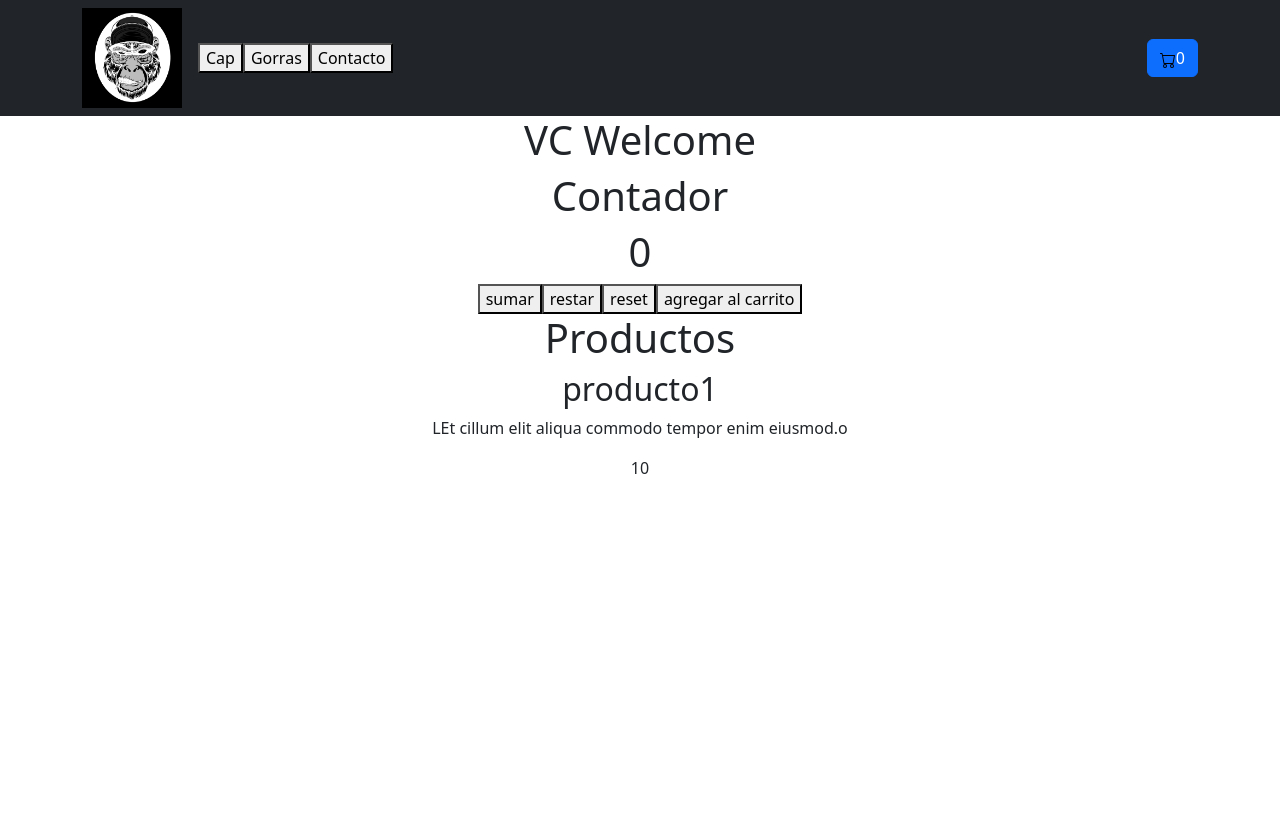
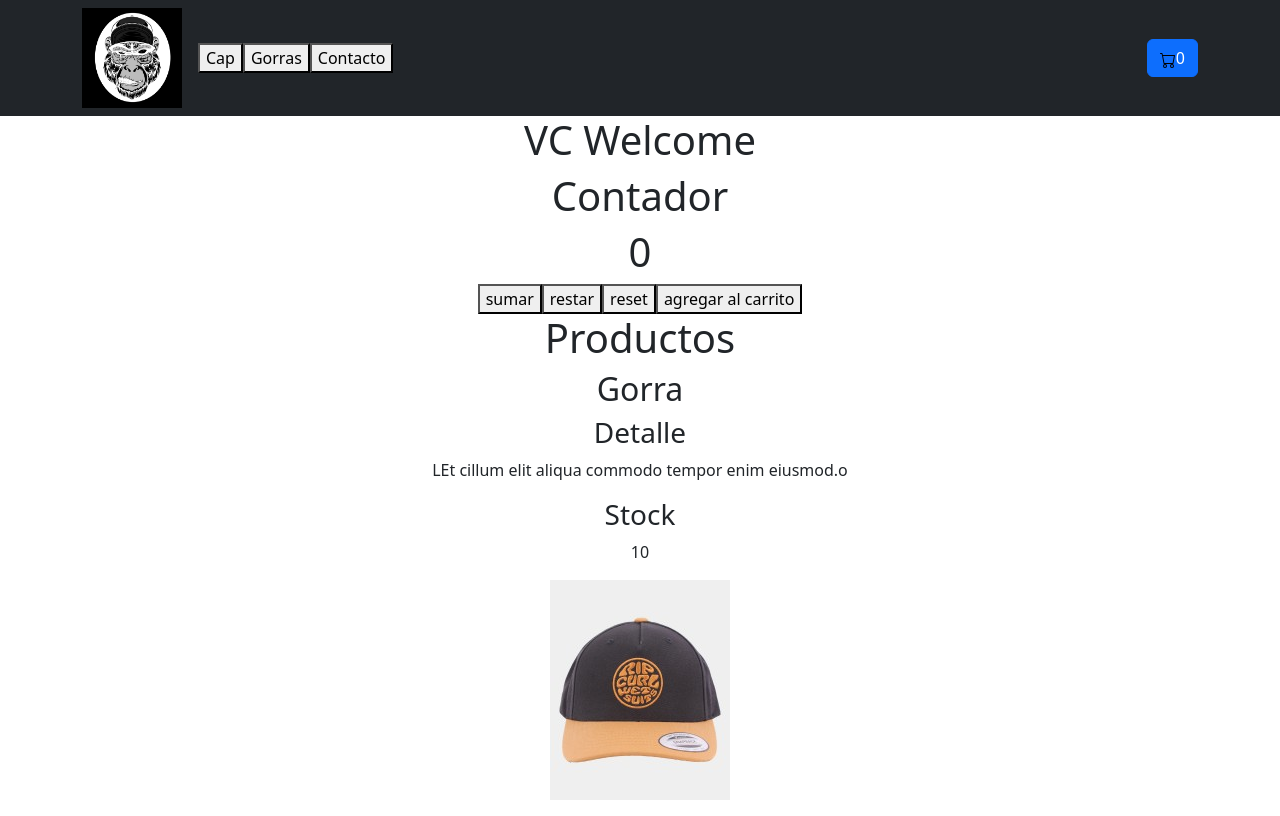
Before and after one commit to felipefafm/vc1, a React (Create React App) app: page / in a window 1280 px wide. Built offline with nearby package versions, Linux system fonts and the light colour scheme.

Commit message:
refactorizar
cree itemProductos-ProductosContainer-ProductosList(item-itemList-ItemListContainer)
nombre,descripcion,stock,imagen

```diff
--- a/src/App.js
+++ b/src/App.js
@@ -1,7 +1,6 @@
-// import logo from './logo.svg';
-import { useState, useEffect } from 'react';
+// import Navbar from './components/Navbar/Navbar';
+import ProductosContainer from './components/ProductosContainer/ProductosContainer';
 import './App.css';
-// import Navbar from './components/Navbar/Navbar';
 import CollapsNav from './components/Navbar/Navbar';
 import ItemListContainer from './components/ItemListContainer/ItemListContainer';
 import ItemCount from './components/ItemCount/ItemCount';
@@ -11,37 +10,7 @@ const handleOnAdd = (quantity) => {
   console.log('se agrego al carrito' + quantity)
 }
 
-const productos = [{
-  id: '1',
-  nombre: 'producto1',
-  descripcion: 'LEt cillum elit aliqua commodo tempor enim eiusmod.o',
-  stock: '10',
-  // imagen:  URL('https://www.cristobalcolon.com/fullaccess/item24232color45725.jpg')
-
-}]
-const getProductos = () => {
-  return new Promise((resolve) => {
-    setTimeout(() => {
-      resolve(productos)
-    }, 3000)
-  })
-}
-
 function App() {
-  const [productos, setProductos] = useState([])
-
-  useEffect(() => {
-    getProductos().then(response => {
-      setProductos(response)
-    }).catch(error => { console.log(error) })
-  }, [])
-
-  // const arrayTransformado = productos.map(productos => <h2>{productos.nombre}</h2>)
-
-  getProductos().then(response => {
-    console.log(response)
-  })
-
 
   return (
     <div className="App">
@@ -49,17 +18,7 @@ function App() {
       <ItemListContainer greeting='VC Welcome' />
       <div><h1>Contador</h1><ItemCount initial={0} stock={10} onAdd={handleOnAdd} /></div>
 
-      <div>
-        <h1>Productos</h1>
-      {productos.map(productos => (
-        <div key={productos.id}>
-          <h2 >{productos.nombre}</h2>
-          <p>{productos.descripcion}</p>
-          <p>{productos.stock}</p>
-
-        </div>
-      ))}
-      </div>
+      <ProductosContainer />
 
     </div>
 
--- /dev/null
+++ b/src/asynMock.js
@@ -0,0 +1,22 @@
+const productos = [{
+    id: '1',
+    nombre: 'Gorra ',
+    descripcion: 'LEt cillum elit aliqua commodo tempor enim eiusmod.o',
+    stock: '10',
+    imagen: <img src={'./images/gorra1.jpg'} alt='cart-widget' />
+
+
+}]
+export const getProductos = () => {
+    return new Promise((resolve) => {
+        setTimeout(() => {
+            resolve(productos)
+        }, 4000)
+    })
+}
+
+// getProductos().then(response => {
+//   console.log(response)
+// })
+
+export const getProductosById=()=>{}
--- /dev/null
+++ b/src/components/ItemProductos/ItemProductos.css
@@ -0,0 +1,3 @@
+.div{
+    margin: 20px;
+}
--- a/src/components/ItemProductos/ItemProductos.js
+++ b/src/components/ItemProductos/ItemProductos.js
@@ -1,3 +1,16 @@
-// const Mock=()=>{
+//diseño de la card margin
+import './ItemProductos.css'
+const ItemProductos = ({ productos }) => {
+    return (
+        <div >
+            <h2 >{productos.nombre}</h2>
+            <h3>Detalle</h3>
+            <p>{productos.descripcion}</p>
+            <h3>Stock</h3>
+            <p>{productos.stock}</p>
+            <p>{productos.imagen}</p>
 
-// }
+        </div>
+    )
+}
+export default ItemProductos
--- /dev/null
+++ b/src/components/ProductosContainer/ProductosContainer.js
@@ -0,0 +1,25 @@
+import { useState, useEffect } from "react"
+import ProductosList from "../ProductosList/ProductosList"
+import { getProductos } from "../../asynMock"
+
+
+const ProductosContainer = () => {
+    const [productos, setProductos] = useState([])
+
+
+
+    useEffect(() => {
+        getProductos().then(response => {
+            setProductos(response)
+        }).catch(error => { console.log(error) })
+    }, [])
+    // const arrayTransformado = productos.map(productos => <h2>{productos.nombre}</h2>)
+
+    return (
+        <div>
+            <h1>Productos</h1>
+            <ProductosList productos={productos}/>
+        </div>
+    )
+}
+export default ProductosContainer
--- /dev/null
+++ b/src/components/ProductosList/ProductosList.js
@@ -0,0 +1,14 @@
+//listado
+import ItemProductos from "../ItemProductos/ItemProductos"
+const ProductosList = ({ productos }) => {
+    return (
+        <div>
+            {productos.map(productos => (
+                <ItemProductos key={productos.id} productos={productos} />
+            ))}
+        </div>
+    )
+
+}
+
+export default ProductosList
```
Also changed, not shown: src/components/ProductosList/ProductosList.css (added).
